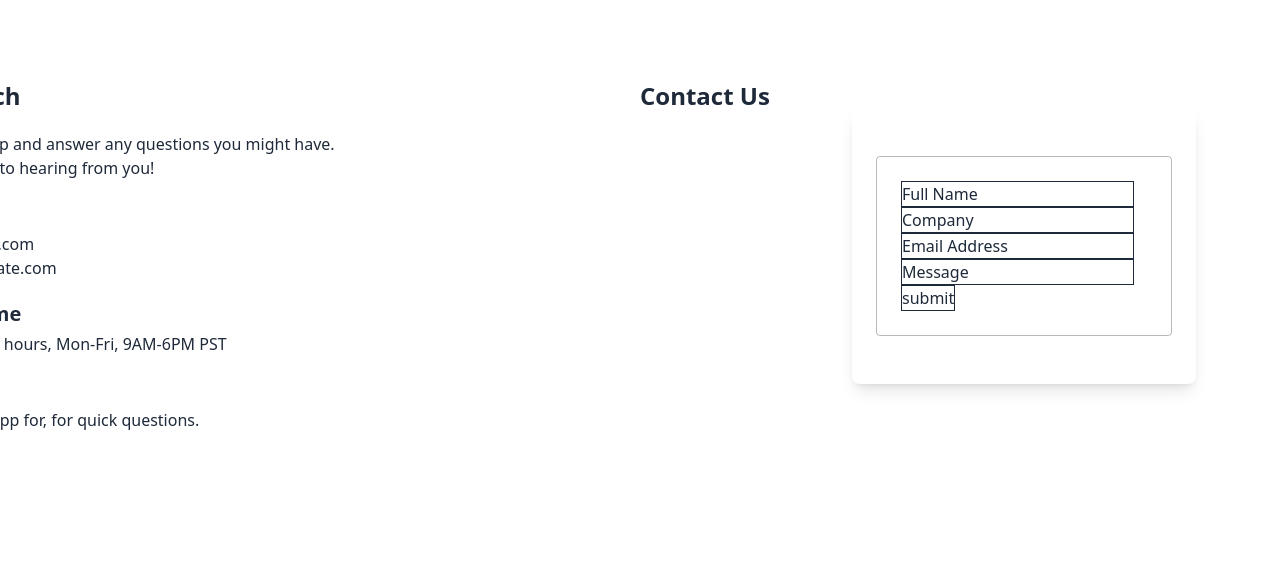
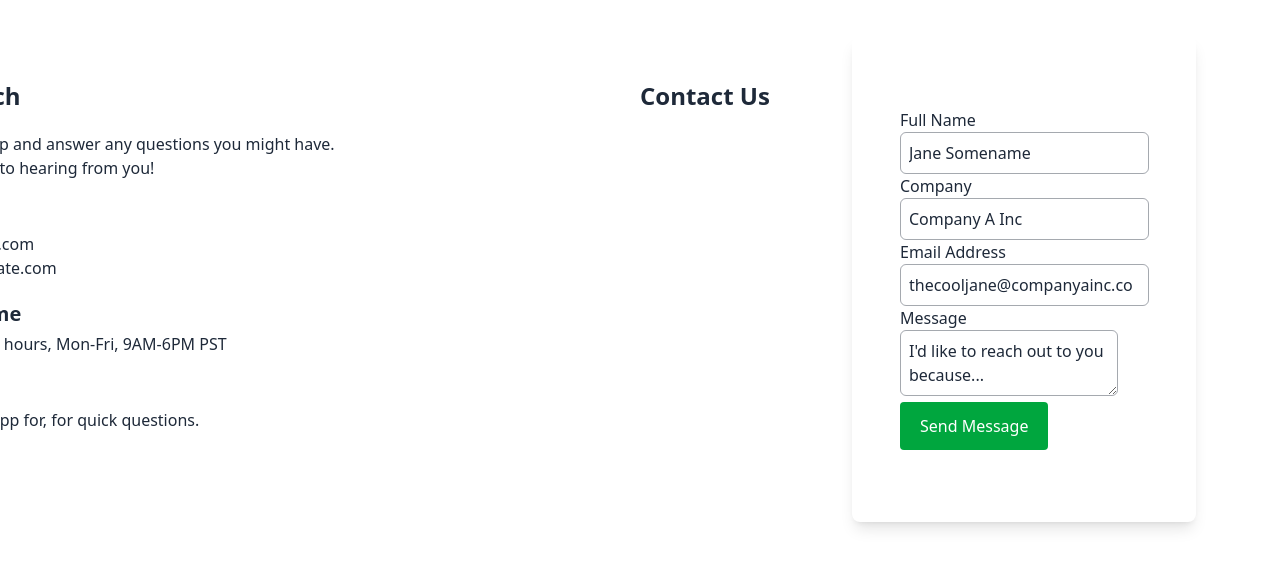
Before and after one commit to thechrishouse/ChefMate, a React (Vite) app in the folder frontend/: page /contact-us in a window 1280 px wide. Shown: the top 568 px of the page. Built offline with nearby package versions, Linux system fonts and the light colour scheme.

Commit message:
Messed with styling.

```diff
--- a/frontend/src/components/ContactUs.jsx
+++ b/frontend/src/components/ContactUs.jsx
@@ -35,7 +35,7 @@ export default function ContactUs() {
           <p>Available in the app for, for quick questions.</p>
         </div>
       </section>
-      <section class="flex" className="inline-grid text-gray-800 min-w-3xl">
+      <section class="flex" className=" text-gray-800 min-w-3xl">
         <div className="space-y-5 mt-20 mb-5">
           <h3 className="text-2xl font-bold">Contact Us</h3>
         </div>
@@ -44,33 +44,51 @@ export default function ContactUs() {
             {/* Form Goes Here */}
             <form
               action="submit"
-              className="p-6 border-1 border-gray-900/30 rounded-sm"
+              className="p-6 border-gray-900/30 rounded-sm"
               onSubmit={handleSubmit(onSubmit)}
             >
+              <label className="font-medium"> Full Name</label>
+              <br />
               <input
                 label="Full Name"
-                className="border-1"
-                defaultValue={'Full Name'}
+                className="p-2 border-1 border-gray-800/40 rounded-md"
+                defaultValue={'Jane Somename'}
                 {...register('fullName', { required: true, maxLength: 80 })}
               />
+              <br />
+              <label className="font-medium"> Company </label>
+              <br />
               <input
-                className="border-1"
-                defaultValue={'Company'}
+                className="p-2 border-1 border-gray-800/40 rounded-md"
+                defaultValue={'Company A Inc'}
                 {...register('company', { required: false, maxLength: 50 })}
               />
+              <br />
+              <label className="font-medium"> Email Address </label>
+              <br />
               <input
-                className="border-1"
-                defaultValue={'Email Address'}
+                className="p-2 border-1 border-gray-800/40 rounded-md"
+                defaultValue={'thecooljane@companyainc.co'}
                 {...register('email', { required: true, maxLength: 50 })}
               />
-              <input
-                className="border-1"
-                defaultValue={'Message'}
+              <br />
+              <label className="font-medium"> Message </label>
+              <br />
+              <textarea
+                className="p-2 border-1 border-gray-800/40 rounded-md"
+                defaultValue={"I'd like to reach out to you because..."}
                 {...register('message', { required: true, maxLength: 500 })}
               />
               {/* errors will return when field validation fails  */}
               {errors.exampleRequired && <p>This field is required</p>}
-              <input className="border-1" type="button" value="submit" />
+              <br />
+              <button
+                type="button"
+                value="submit"
+                className="px-5 py-3 bg-green-600 text-white rounded hover:bg-green-700"
+              >
+                Send Message
+              </button>
             </form>
           </div>
         </div>
```
